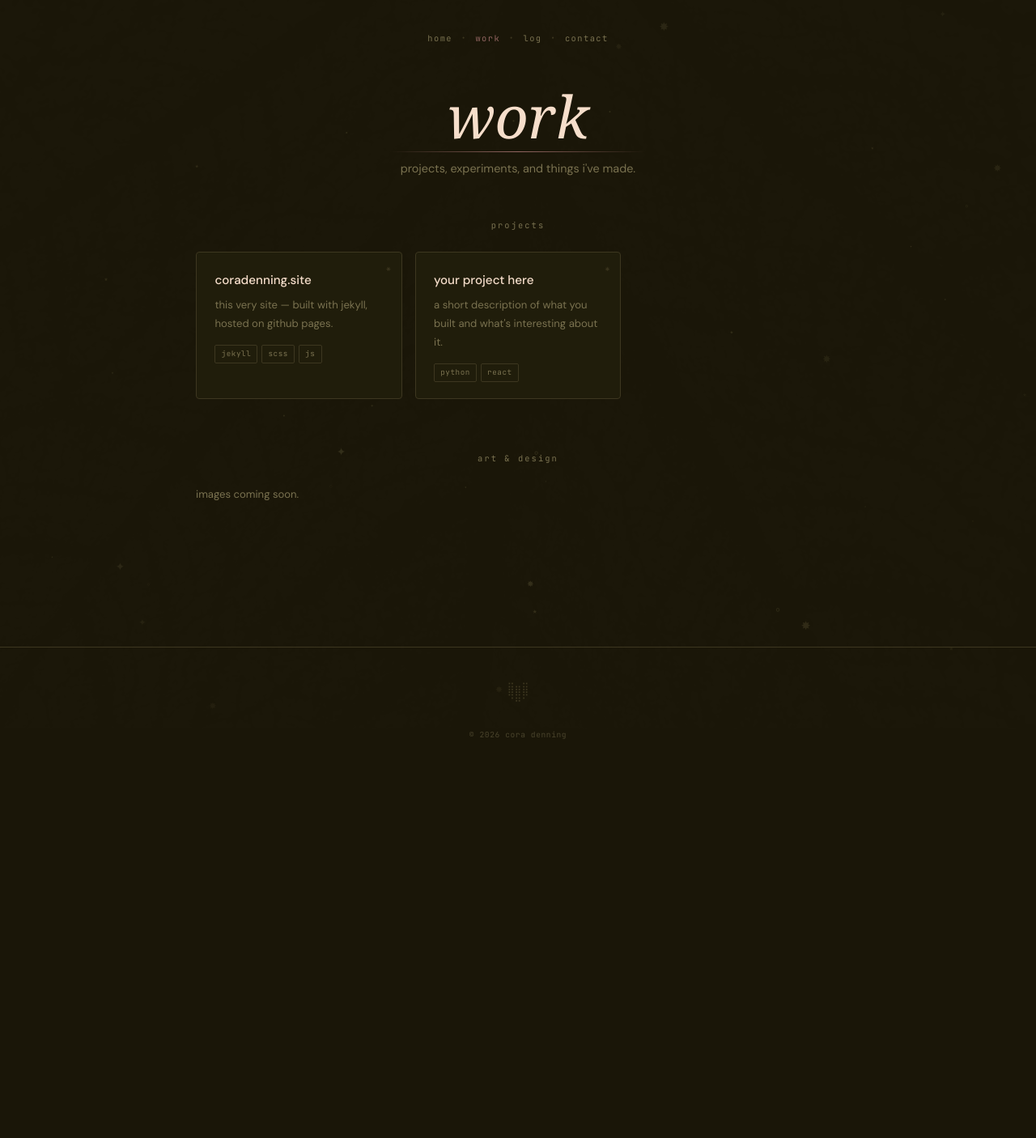
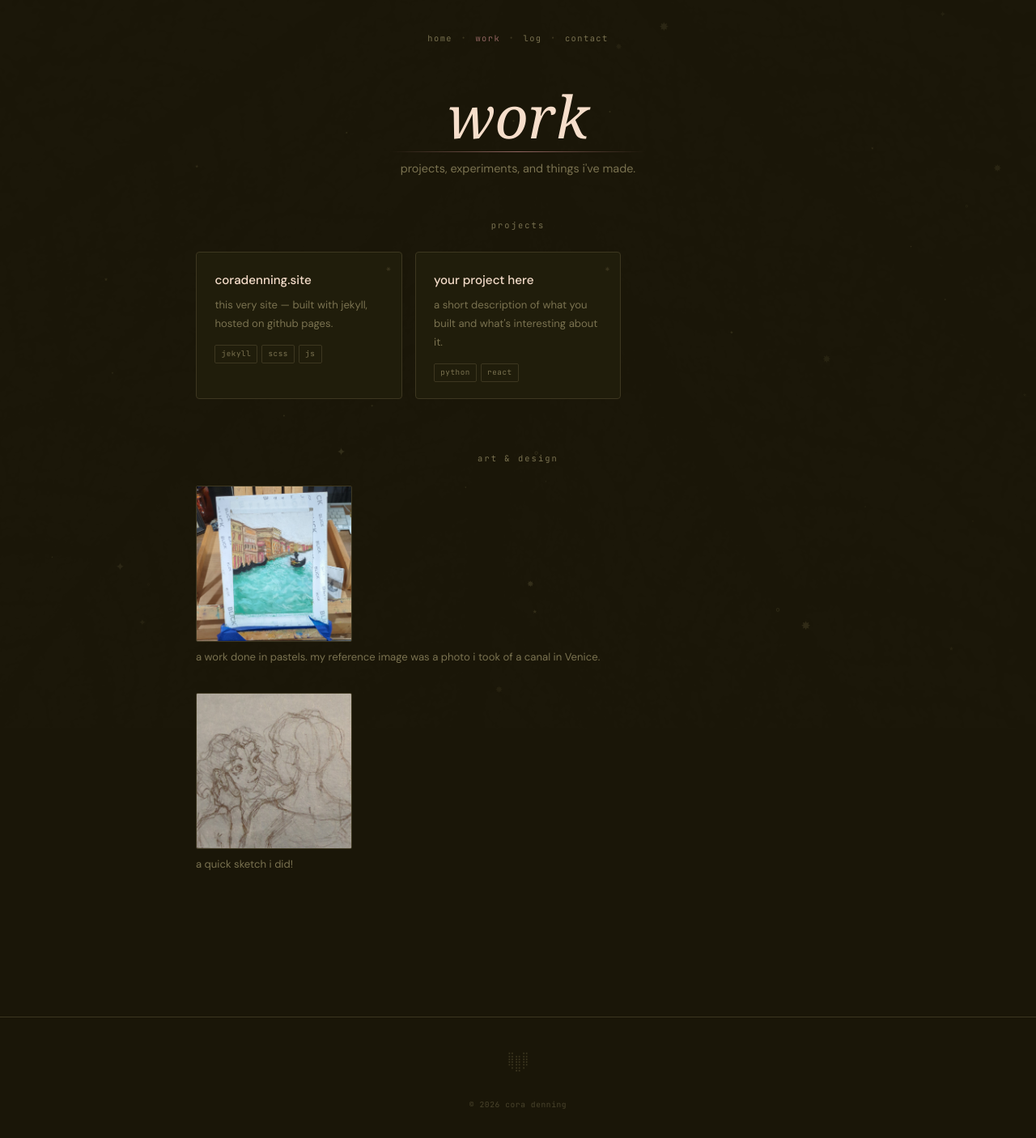
Before and after one commit to coradenning/coradenning.github.io, a Jekyll site: the page built from portfolio.md, in a window 1280 px wide. Shown: the whole page at 81% size. Built offline with Jekyll 4.4.1, drawn with Linux system fonts in a browser that asks for light colours; some web fonts are replaced; before the commit the page ends 949 px from its top, so only the background shows below that.

Commit message:
6ftygvuhijohghjklo

```diff
--- a/_sass/_main.scss
+++ b/_sass/_main.scss
@@ -134,7 +134,7 @@ body::before {
 .hero-name       { grid-column: 2; grid-row: 3; }
 .hero-tagline    { grid-column: 2; grid-row: 4; }
 .hero-links      { grid-column: 2; grid-row: 5; }
-.hero-scroll-hint{ grid-column: 2; grid-row: 6; }
+/* scroll hint is fixed position, not in grid */
 
 
 
@@ -286,8 +286,8 @@ body::before {
 
 // scroll hint at bottom of hero
 .hero-scroll-hint {
-  position: absolute;
-  bottom: 2rem;
+  position: fixed;
+  bottom: 1.75rem;
   left: 50%;
   transform: translateX(-50%);
   display: flex;
@@ -295,8 +295,12 @@ body::before {
   align-items: center;
   gap: .4rem;
   pointer-events: none;
-  opacity: .4;
+  z-index: 50;
+  opacity: 0;
+  transition: opacity .4s;
 }
+// only show on the homepage hero — hide once user scrolls
+.hero-scroll-hint.visible { opacity: .4; }
 
 .scroll-vine {
   display: block;
--- a/portfolio.md
+++ b/portfolio.md
@@ -41,10 +41,13 @@ what it does and why...
   <section class="home-section">
     <h2><span>art &amp; design</span></h2>
     <div class="art-gallery">
-      <!-- add your images here:
-      <img src="/assets/images/yourfile.jpg" alt="describe the piece">
-      -->
-      <p style="color:var(--muted); font-size:.82rem; grid-column:1/-1">images coming soon.</p>
+      <img src="/assets/art/pastels.jpg" alt="a pastel drawing of a canal in venice">
+      <p style="color:var(--muted); font-size:.82rem; grid-column:1/-1">a work done in pastels. my reference image was a photo i took of a canal in Venice.</p>
+    </div>
+
+    <div class="art-gallery">
+      <img src="/assets/art/sketch.jpg" alt="a sketch of two girls">
+      <p style="color:var(--muted); font-size:.82rem; grid-column:1/-1">a quick sketch i did!</p>
     </div>
   </section>
 </div>
```
Also changed, not shown: _posts/against the frictionless web.md (renamed from _posts/2026-06-12-against-the-frictionless-web.md), _posts/firstpost.md (renamed from _posts/2026-04-03-example1.md), assets/art/pastels.jpg (added), assets/art/sketch.jpg (added), 7 other files.
